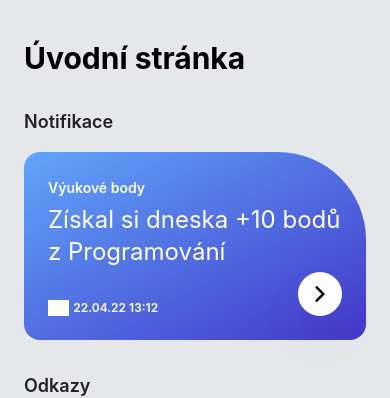
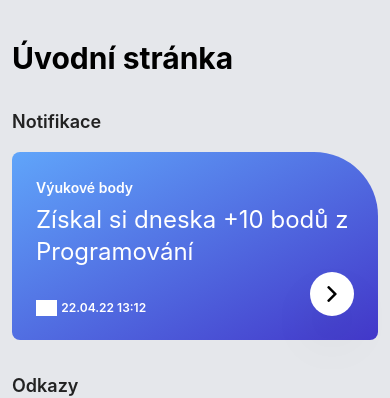
Before and after one commit to Dejw7n/GameEdu, an Angular app: page / in a window 390 px wide. Shown: the top 398 px of the page. Built offline with nearby package versions, Linux system fonts and the light colour scheme; grey boxes are pictures that could not be loaded.

Commit message:
Change style rounded to lg

```diff
--- a/src/app/app-routing.module.ts
+++ b/src/app/app-routing.module.ts
@@ -1,8 +1,12 @@
 import { NgModule } from "@angular/core";
 import { RouterModule, Routes } from "@angular/router";
 import { HomeComponent } from "./modules/home/home/home.component";
+import { LearningPointsComponent } from "./modules/learning-points/learning-points/learning-points.component";
 
-const routes: Routes = [{ path: "", component: HomeComponent }];
+const routes: Routes = [
+	{ path: "", component: HomeComponent },
+	{ path: "learning-points", component: LearningPointsComponent },
+];
 
 @NgModule({
 	imports: [RouterModule.forRoot(routes)],
--- a/src/app/app.component.html
+++ b/src/app/app.component.html
@@ -1,4 +1,4 @@
-<div class="px-6 py-10 sm:px-8">
+<div class="px-3 py-10 sm:px-8">
 	<div class="w-full h-full">
 		<router-outlet></router-outlet>
 	</div>
@@ -6,7 +6,7 @@
 <div class="w-full h-14"></div>
 <div class="fixed bottom-0 w-full h-14 rounded-t-3xl border-t-2 border-t-gray-200 bg-white">
 	<div class="grid grid-cols-5 h-full px-4 py-1">
-		<a href="" class="w-12 h-12 m-auto p-2">
+		<a href="/learning-points" class="w-12 h-12 m-auto p-2">
 			<div class="">
 				<img src="/assets/media/icons/color/star.png" alt="" class="h-full" />
 			</div>
@@ -16,7 +16,7 @@
 				<img src="/assets/media/icons/color/completed-task.png" alt="" class="h-full" />
 			</div>
 		</a>
-		<a href="" class="w-12 h-12 m-auto p-2">
+		<a href="/" class="w-12 h-12 m-auto p-2">
 			<div class="">
 				<img src="/assets/media/icons/color/house.png" alt="" class="h-full" />
 			</div>
--- a/src/app/app.module.ts
+++ b/src/app/app.module.ts
@@ -5,9 +5,10 @@ import { AppRoutingModule } from "./app-routing.module";
 import { AppComponent } from "./app.component";
 
 import { HomeModule } from "./modules/home/home.module";
+import { LearningPointsComponent } from "./modules/learning-points/learning-points/learning-points.component";
 
 @NgModule({
-	declarations: [AppComponent],
+	declarations: [AppComponent, LearningPointsComponent],
 	imports: [BrowserModule, AppRoutingModule, HomeModule],
 	providers: [],
 	bootstrap: [AppComponent],
--- a/src/app/modules/home/home/home.component.html
+++ b/src/app/modules/home/home/home.component.html
@@ -5,7 +5,7 @@
 	<div class="mb-4">
 		<h1 class="text-lg font-semibold">Notifikace</h1>
 	</div>
-	<div class="rounded-tl-2xl rounded-tr-11xl rounded-br-2xl rounded-bl-2xl bg-gradient-to-br from-blue-400 to-indigo-700">
+	<div class="rounded-tl-lg rounded-tr-8xl rounded-br-lg rounded-bl-lg bg-gradient-to-br from-blue-400 to-indigo-700">
 		<div class="h-full p-6">
 			<div class="mb-1">
 				<span class="text-sm text-white font-semibold">Výukové body</span>
--- a/src/styles.scss
+++ b/src/styles.scss
@@ -24,8 +24,8 @@
 	}
 }
 
-.rounded-tr-11xl {
-	border-top-right-radius: 5.5rem;
+.rounded-tr-8xl {
+	border-top-right-radius: 4rem;
 }
 .hover-filter-white:hover > div {
 	filter: brightness(0) invert(1);
```
Also changed, not shown: src/app/app.component.ts (+5 -5 lines).
